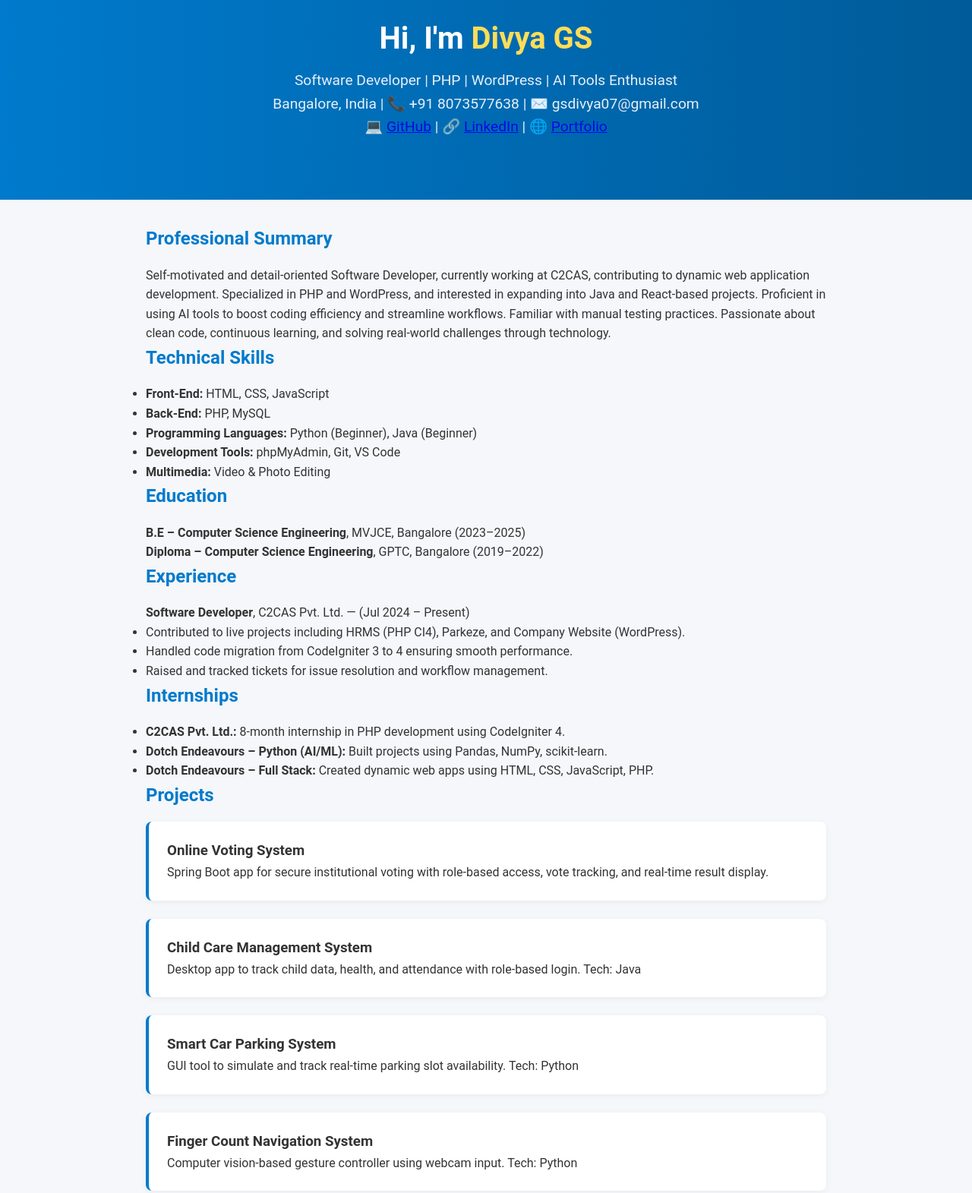
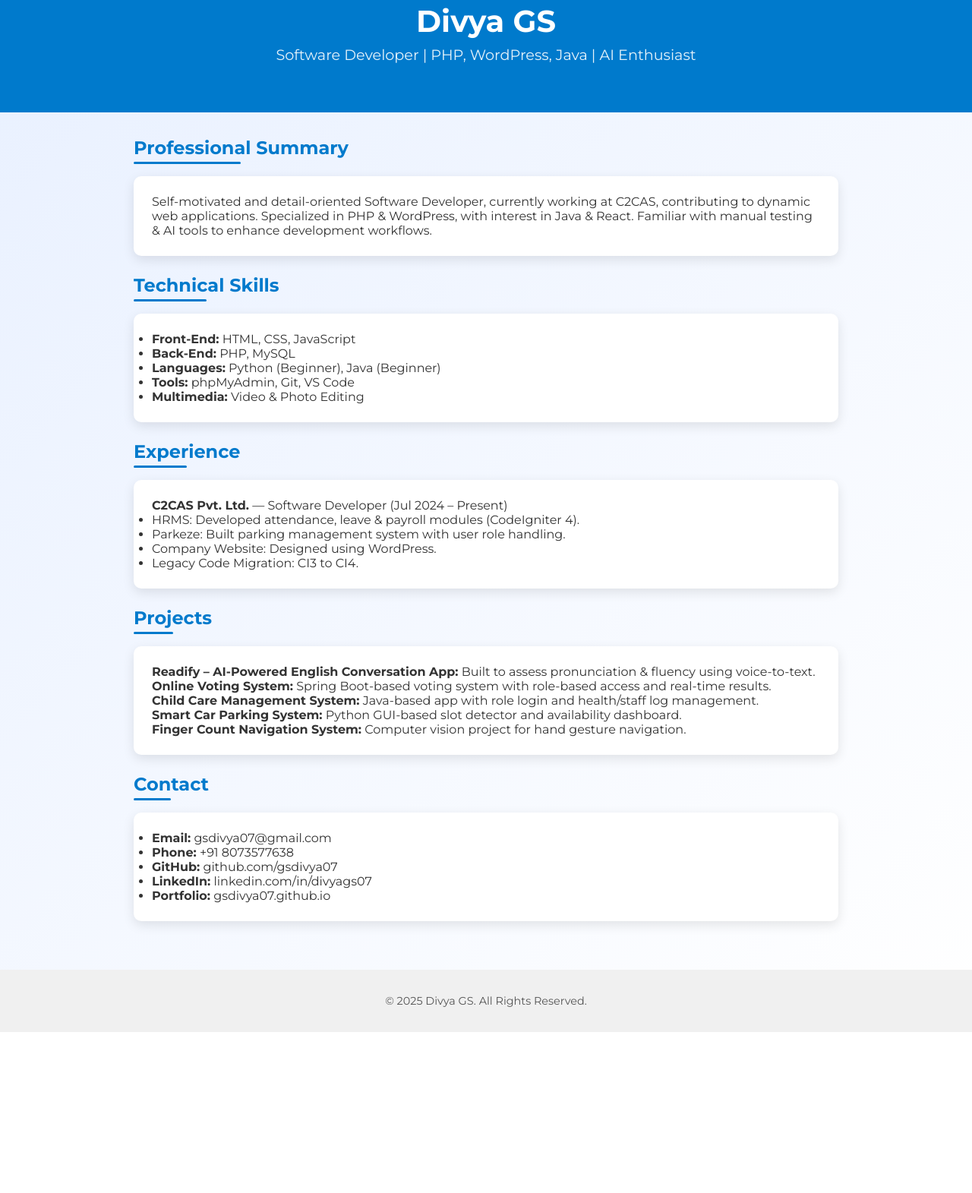
Before and after one commit to gsdivya07/gsdivya07.github.io, a plain HTML site: page index.html in a window 1280 px wide. Shown: the part 61-1632 px from the top of the page at 76% size. After the commit the page ends 1420 px from the top, so only its background shows below. Drawn offline with Linux system fonts and the light colour scheme.

Commit message:
Update index.html

```diff
--- a/index.html
+++ b/index.html
@@ -4,107 +4,166 @@
   <meta charset="UTF-8" />
   <meta name="viewport" content="width=device-width, initial-scale=1.0" />
   <title>Divya GS | Portfolio</title>
-  <link rel="stylesheet" href="style.css" />
+  <link href="https://fonts.googleapis.com/css2?family=Montserrat:wght@400;700&display=swap" rel="stylesheet" />
+  <style>
+    * {
+      margin: 0;
+      padding: 0;
+      box-sizing: border-box;
+    }
+
+    body {
+      font-family: 'Montserrat', sans-serif;
+      background: linear-gradient(135deg, #e8f0ff, #ffffff);
+      color: #333;
+      overflow-x: hidden;
+    }
+
+    header {
+      background-color: #007acc;
+      color: white;
+      padding: 4rem 2rem;
+      text-align: center;
+      animation: slideFade 1s ease-in-out forwards;
+    }
+
+    header h1 {
+      font-size: 2.5rem;
+      margin-bottom: 0.5rem;
+    }
+
+    header p {
+      font-size: 1.2rem;
+      opacity: 0.9;
+    }
+
+    section {
+      max-width: 960px;
+      margin: 2rem auto;
+      padding: 0 1rem;
+    }
+
+    h2 {
+      color: #007acc;
+      margin-bottom: 1rem;
+      position: relative;
+      display: inline-block;
+    }
+
+    h2::after {
+      content: '';
+      display: block;
+      height: 3px;
+      width: 50%;
+      background: #007acc;
+      margin-top: 4px;
+      border-radius: 2px;
+    }
+
+    .card {
+      background: white;
+      border-radius: 10px;
+      padding: 1.5rem;
+      box-shadow: 0 5px 15px rgba(0, 0, 0, 0.1);
+      margin-bottom: 1.5rem;
+      transition: transform 0.3s ease, box-shadow 0.3s ease;
+      animation: fadeUp 1s ease-in;
+    }
+
+    .card:hover {
+      transform: translateY(-8px);
+      box-shadow: 0 10px 20px rgba(0, 0, 0, 0.15);
+    }
+
+    footer {
+      background: #f0f0f0;
+      padding: 2rem;
+      text-align: center;
+      font-size: 0.9rem;
+      color: #555;
+      margin-top: 4rem;
+    }
+
+    @keyframes slideFade {
+      0% {
+        transform: translateY(-40px);
+        opacity: 0;
+      }
+      100% {
+        transform: translateY(0);
+        opacity: 1;
+      }
+    }
+
+    @keyframes fadeUp {
+      0% {
+        transform: translateY(30px);
+        opacity: 0;
+      }
+      100% {
+        transform: translateY(0);
+        opacity: 1;
+      }
+    }
+  </style>
 </head>
 <body>
-  <header class="hero">
-    <h1>Hi, I'm <span>Divya GS</span></h1>
-    <p>Software Developer | PHP | WordPress | AI Tools Enthusiast</p>
-    <p>Bangalore, India | 📞 +91 8073577638 | ✉️ gsdivya07@gmail.com</p>
-    <p>
-      💻 <a href="https://github.com/gsdivya07" target="_blank">GitHub</a> |
-      🔗 <a href="https://linkedin.com/in/divyags07" target="_blank">LinkedIn</a> |
-      🌐 <a href="https://gsdivya07.github.io" target="_blank">Portfolio</a>
-    </p>
+  <header>
+    <h1>Divya GS</h1>
+    <p>Software Developer | PHP, WordPress, Java | AI Enthusiast</p>
   </header>
 
-  <main class="container">
-    <section class="about">
-      <h2>Professional Summary</h2>
-      <p>
-        Self-motivated and detail-oriented Software Developer, currently working at C2CAS,
-        contributing to dynamic web application development. Specialized in PHP and WordPress,
-        and interested in expanding into Java and React-based projects. Proficient in using AI tools
-        to boost coding efficiency and streamline workflows. Familiar with manual testing practices.
-        Passionate about clean code, continuous learning, and solving real-world challenges through technology.
-      </p>
-    </section>
+  <section>
+    <h2>Professional Summary</h2>
+    <div class="card">
+      <p>Self-motivated and detail-oriented Software Developer, currently working at C2CAS, contributing to dynamic web applications. Specialized in PHP & WordPress, with interest in Java & React. Familiar with manual testing & AI tools to enhance development workflows.</p>
+    </div>
 
-    <section class="skills">
-      <h2>Technical Skills</h2>
+    <h2>Technical Skills</h2>
+    <div class="card">
       <ul>
         <li><strong>Front-End:</strong> HTML, CSS, JavaScript</li>
         <li><strong>Back-End:</strong> PHP, MySQL</li>
-        <li><strong>Programming Languages:</strong> Python (Beginner), Java (Beginner)</li>
-        <li><strong>Development Tools:</strong> phpMyAdmin, Git, VS Code</li>
+        <li><strong>Languages:</strong> Python (Beginner), Java (Beginner)</li>
+        <li><strong>Tools:</strong> phpMyAdmin, Git, VS Code</li>
         <li><strong>Multimedia:</strong> Video & Photo Editing</li>
       </ul>
-    </section>
+    </div>
 
-    <section class="education">
-      <h2>Education</h2>
-      <p><strong>B.E – Computer Science Engineering</strong>, MVJCE, Bangalore (2023–2025)</p>
-      <p><strong>Diploma – Computer Science Engineering</strong>, GPTC, Bangalore (2019–2022)</p>
-    </section>
+    <h2>Experience</h2>
+    <div class="card">
+      <p><strong>C2CAS Pvt. Ltd.</strong> — Software Developer (Jul 2024 – Present)</p>
+      <ul>
+        <li>HRMS: Developed attendance, leave & payroll modules (CodeIgniter 4).</li>
+        <li>Parkeze: Built parking management system with user role handling.</li>
+        <li>Company Website: Designed using WordPress.</li>
+        <li>Legacy Code Migration: CI3 to CI4.</li>
+      </ul>
+    </div>
 
-    <section class="experience">
-      <h2>Experience</h2>
-      <p><strong>Software Developer</strong>, C2CAS Pvt. Ltd. — (Jul 2024 – Present)</p>
+    <h2>Projects</h2>
+    <div class="card">
+      <p><strong>Readify – AI-Powered English Conversation App:</strong> Built to assess pronunciation & fluency using voice-to-text.</p>
+      <p><strong>Online Voting System:</strong> Spring Boot-based voting system with role-based access and real-time results.</p>
+      <p><strong>Child Care Management System:</strong> Java-based app with role login and health/staff log management.</p>
+      <p><strong>Smart Car Parking System:</strong> Python GUI-based slot detector and availability dashboard.</p>
+      <p><strong>Finger Count Navigation System:</strong> Computer vision project for hand gesture navigation.</p>
+    </div>
+
+    <h2>Contact</h2>
+    <div class="card">
       <ul>
-        <li>Contributed to live projects including HRMS (PHP CI4), Parkeze, and Company Website (WordPress).</li>
-        <li>Handled code migration from CodeIgniter 3 to 4 ensuring smooth performance.</li>
-        <li>Raised and tracked tickets for issue resolution and workflow management.</li>
+        <li><strong>Email:</strong> gsdivya07@gmail.com</li>
+        <li><strong>Phone:</strong> +91 8073577638</li>
+        <li><strong>GitHub:</strong> github.com/gsdivya07</li>
+        <li><strong>LinkedIn:</strong> linkedin.com/in/divyags07</li>
+        <li><strong>Portfolio:</strong> gsdivya07.github.io</li>
       </ul>
-    </section>
+    </div>
+  </section>
 
-    <section class="internships">
-      <h2>Internships</h2>
-      <ul>
-        <li><strong>C2CAS Pvt. Ltd.:</strong> 8-month internship in PHP development using CodeIgniter 4.</li>
-        <li><strong>Dotch Endeavours – Python (AI/ML):</strong> Built projects using Pandas, NumPy, scikit-learn.</li>
-        <li><strong>Dotch Endeavours – Full Stack:</strong> Created dynamic web apps using HTML, CSS, JavaScript, PHP.</li>
-      </ul>
-    </section>
-
-    <section class="projects">
-      <h2>Projects</h2>
-      <div class="project-list">
-        <div class="project">
-          <h3>Online Voting System</h3>
-          <p>Spring Boot app for secure institutional voting with role-based access, vote tracking, and real-time result display.</p>
-        </div>
-        <div class="project">
-          <h3>Child Care Management System</h3>
-          <p>Desktop app to track child data, health, and attendance with role-based login. Tech: Java</p>
-        </div>
-        <div class="project">
-          <h3>Smart Car Parking System</h3>
-          <p>GUI tool to simulate and track real-time parking slot availability. Tech: Python</p>
-        </div>
-        <div class="project">
-          <h3>Finger Count Navigation System</h3>
-          <p>Computer vision-based gesture controller using webcam input. Tech: Python</p>
-        </div>
-        <div class="project">
-          <h3>Readify – AI English App</h3>
-          <p>AI-powered web app to help users improve English by reading aloud and getting instant feedback. Tech: Python</p>
-        </div>
-      </div>
-    </section>
-
-    <section class="certifications">
-      <h2>Certifications</h2>
-      <ul>
-        <li>Full Stack Web Dev & Python AI/ML – Dotch Endeavours</li>
-        <li>Infosys Springboard – Basics of Python</li>
-        <li>Skill Desk – IoT Training</li>
-        <li>C++ – SoftTech</li>
-      </ul>
-    </section>
-  </main>
-
-  <footer class="footer">
-    <p>&copy; 2025 Divya GS. All rights reserved.</p>
+  <footer>
+    &copy; 2025 Divya GS. All Rights Reserved.
   </footer>
 </body>
 </html>
```
